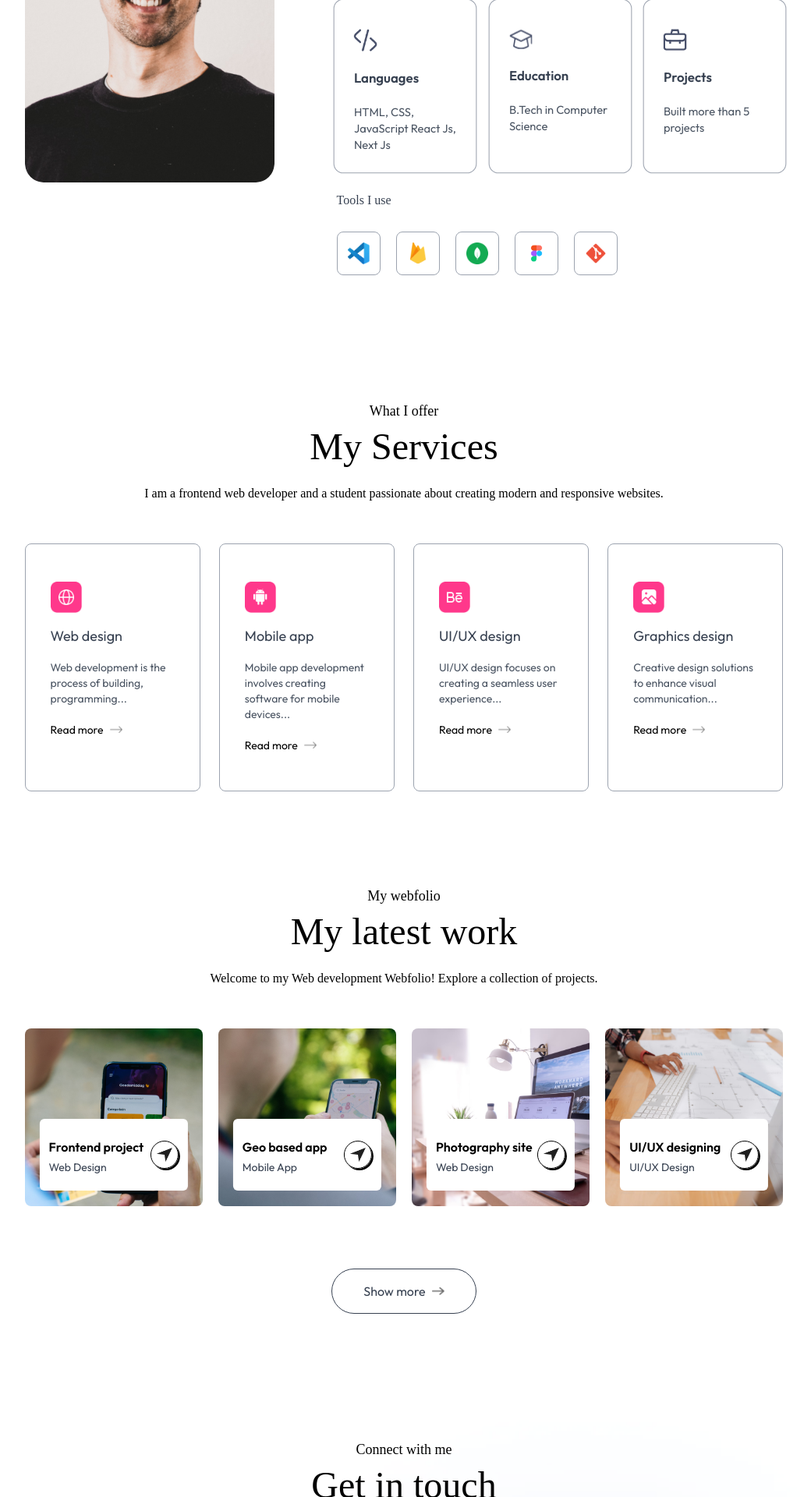
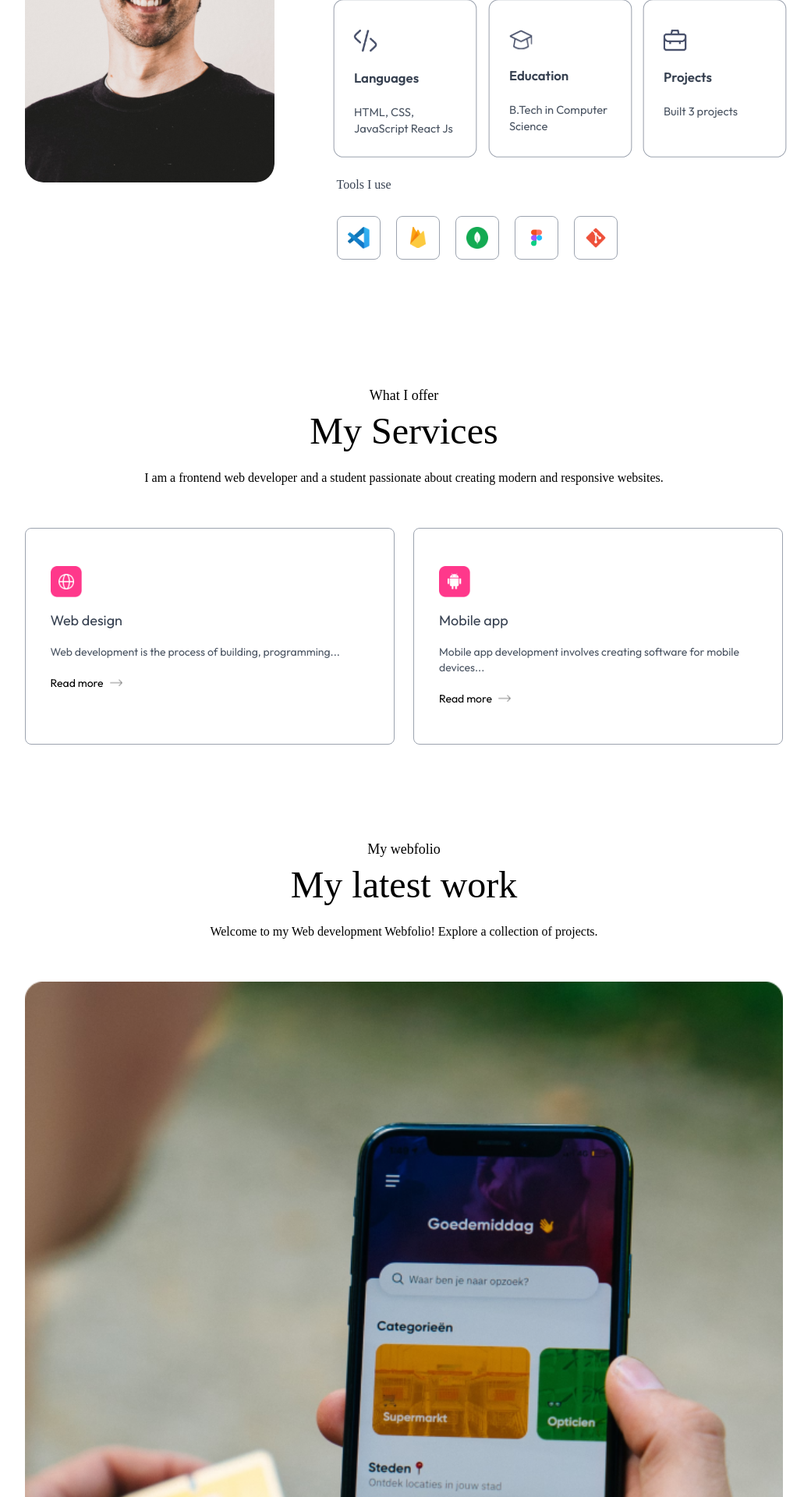
Before and after one commit to SiLEnT-24/webfolio, a Next.js app: page / in a window 1280 px wide. Shown: the part 1200-3120 px from the top of the page at 78% size, without its empty margins (122-1162 px from the left). Built offline with nearby package versions, Linux system fonts and the light colour scheme; a web font is replaced by a local one.

Commit message:
Refactor workData and serviceData to comment out unused projects and update project descriptions

```diff
--- a/assets/assets.js
+++ b/assets/assets.js
@@ -82,34 +82,34 @@ export const workData = [
         description: 'Web Design',
         bgImage: '/work-1.png',
     },
-    {
-        title: 'Geo based app',
-        description: 'Mobile App',
-        bgImage: '/work-2.png',
-    },
-    {
-        title: 'Photography site',
-        description: 'Web Design',
-        bgImage: '/work-3.png',
-    },
-    {
-        title: 'UI/UX designing',
-        description: 'UI/UX Design',
-        bgImage: '/work-4.png',
-    },
+    // {
+    //     title: 'Geo based app',
+    //     description: 'Mobile App',
+    //     bgImage: '/work-2.png',
+    // },
+    // {
+    //     title: 'Photography site',
+    //     description: 'Web Design',
+    //     bgImage: '/work-3.png',
+    // },
+    // {
+    //     title: 'UI/UX designing',
+    //     description: 'UI/UX Design',
+    //     bgImage: '/work-4.png',
+    // },
 ]
 
 export const serviceData = [
     { icon: assets.web_icon, title: 'Web design', description: 'Web development is the process of building, programming...', link: '' },
     { icon: assets.mobile_icon, title: 'Mobile app', description: 'Mobile app development involves creating software for mobile devices...', link: '' },
-    { icon: assets.ui_icon, title: 'UI/UX design', description: 'UI/UX design focuses on creating a seamless user experience...', link: '' },
-    { icon: assets.graphics_icon, title: 'Graphics design', description: 'Creative design solutions to enhance visual communication...', link: '' },
+    // { icon: assets.ui_icon, title: 'UI/UX design', description: 'UI/UX design focuses on creating a seamless user experience...', link: '' },
+    // { icon: assets.graphics_icon, title: 'Graphics design', description: 'Creative design solutions to enhance visual communication...', link: '' },
 ]
 
 export const infoList = [
-    { icon: assets.code_icon, iconDark: assets.code_icon_dark, title: 'Languages', description: 'HTML, CSS, JavaScript React Js, Next Js' },
+    { icon: assets.code_icon, iconDark: assets.code_icon_dark, title: 'Languages', description: 'HTML, CSS, JavaScript React Js' },
     { icon: assets.edu_icon, iconDark: assets.edu_icon_dark, title: 'Education', description: 'B.Tech in Computer Science' },
-    { icon: assets.project_icon, iconDark: assets.project_icon_dark, title: 'Projects', description: 'Built more than 5 projects' }
+    { icon: assets.project_icon, iconDark: assets.project_icon_dark, title: 'Projects', description: 'Built 3 projects' }
 ];
 
 export const toolsData = [
```
